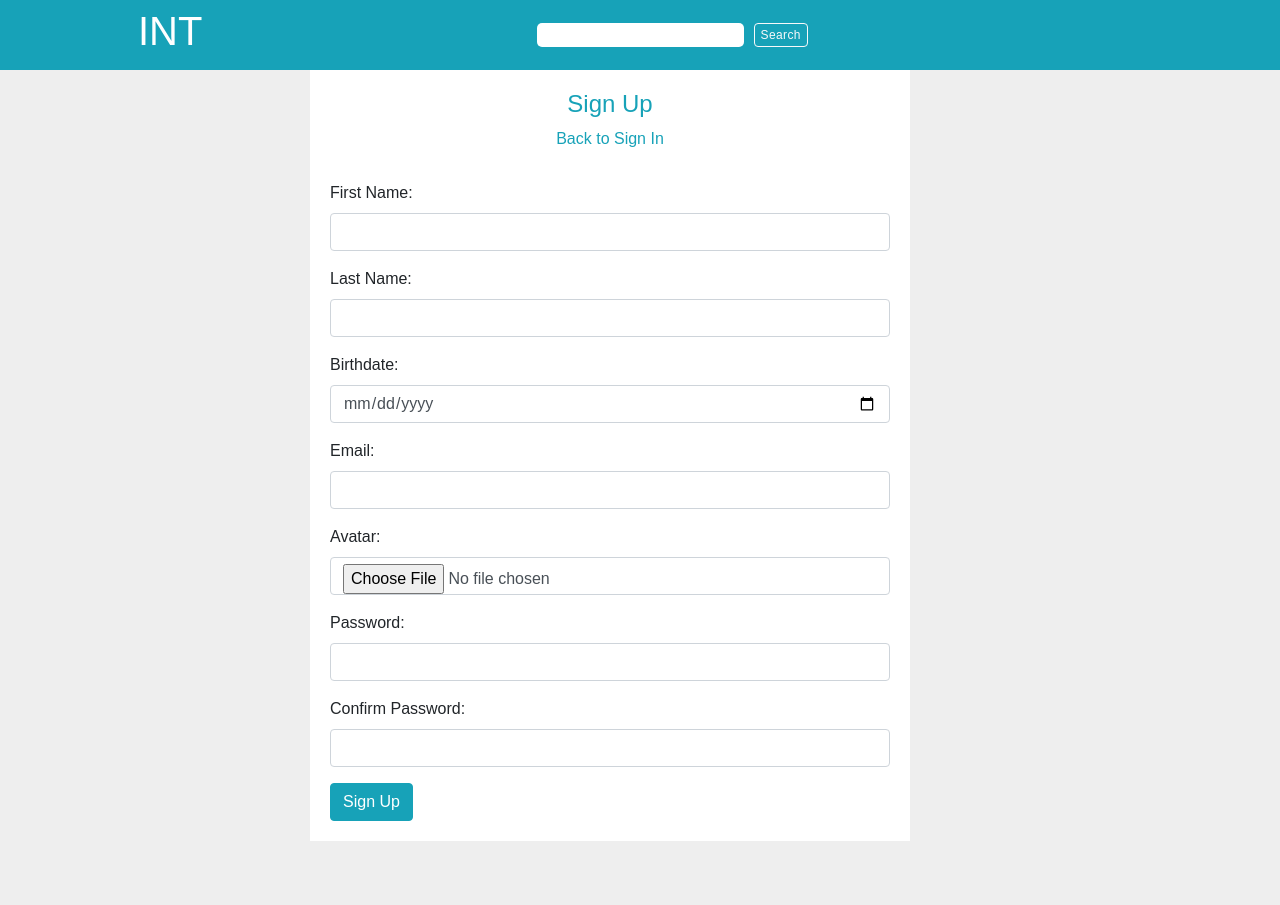
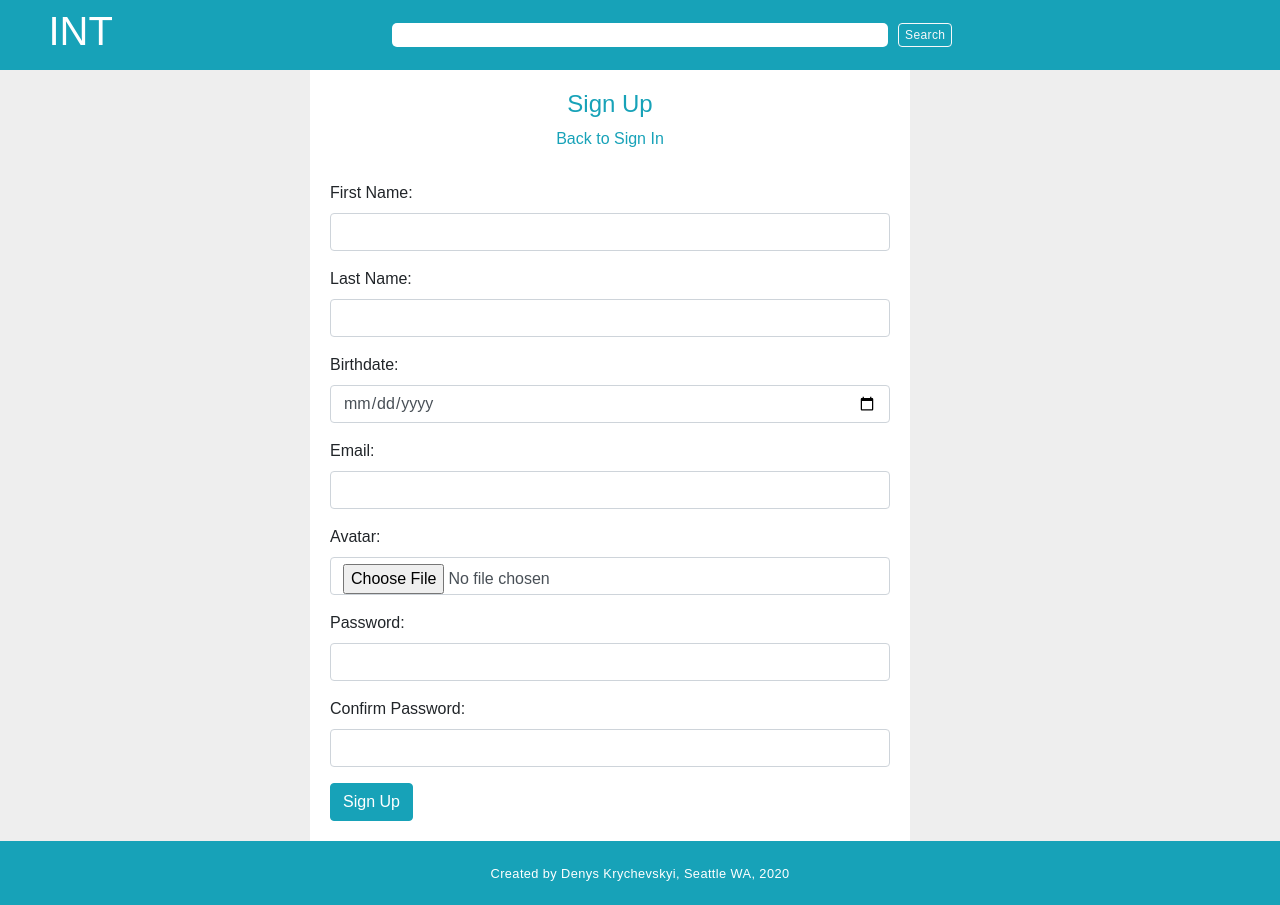
Before and after one commit to Denys1004/iteractive, a Django app: page /register in a window 1280 px wide. Before the commit the page ends 841 px from the top, so only its background shows below. Run offline with Django 3.2, Linux system fonts and the light colour scheme; some libraries are stand-ins or nearby versions.

Commit message:
footer added

```diff
--- a/interactive/app_one/static/css/style.css
+++ b/interactive/app_one/static/css/style.css
@@ -21,7 +21,7 @@
 .outer_container {
   width: 100%;
   height: 100%;
-  min-height: 100vh;
+  min-height: 92vh;
   background-color: #eeeeee;
 }
 
@@ -43,6 +43,7 @@
 #search_bar_container .form_container .search_bar1 {
   outline: none;
   border: none;
+  min-width: 31rem;
   border-radius: 5px;
   margin-right: 10px;
 }
@@ -55,7 +56,7 @@
 }
 
 #search_bar_container #search_bar {
-  width: 80%;
+  width: 94%;
   display: -webkit-box;
   display: -ms-flexbox;
   display: flex;
@@ -98,6 +99,7 @@
   width: 1000px;
   margin: auto;
   padding-left: 100px;
+  min-height: 86vh;
 }
 
 .inner_container .inner {
@@ -194,6 +196,10 @@
   margin-bottom: 0;
   padding: 0;
   font-size: 14px;
+}
+
+.post_container:last-child {
+  margin-bottom: 20px;
 }
 
 .avatar > img {
@@ -297,4 +303,25 @@
   padding: 6px;
   background-color: #93d4de3d;
 }
+
+#footer_container {
+  width: 100%;
+  background-color: #17a2b8;
+  display: -webkit-box;
+  display: -ms-flexbox;
+  display: flex;
+  -webkit-box-align: center;
+      -ms-flex-align: center;
+          align-items: center;
+  -webkit-box-pack: center;
+      -ms-flex-pack: center;
+          justify-content: center;
+  min-height: 8vh;
+  color: white;
+  letter-spacing: 0.4px;
+}
+
+#footer_container a {
+  color: white;
+}
 /*# sourceMappingURL=style.css.map */
--- a/interactive/app_one/static/css/style.scss
+++ b/interactive/app_one/static/css/style.scss
@@ -18,7 +18,7 @@
 .outer_container{
     width: 100%;
     height: 100%;
-    min-height: 100vh;
+    min-height: 92vh;
     background-color: rgb(238, 238, 238);
 }
 
@@ -34,6 +34,7 @@
         .search_bar1{
             outline: none;
             border: none;
+            min-width: 31rem;
             border-radius: 5px;
             margin-right: 10px;
         }
@@ -45,7 +46,7 @@
         }
     }
     #search_bar{
-        width: 80%;
+        width: 94%;
         display: flex;
         align-items: center;
         justify-content: space-between;
@@ -77,6 +78,7 @@
     width: 1000px;
     margin: auto;
     padding-left: 100px;
+    min-height: 86vh;
     .inner{
         display: flex;
         width: 700px;
@@ -160,7 +162,9 @@
         font-size: 14px;
     }
 }
-
+.post_container:last-child{
+    margin-bottom: 20px;
+}
 .avatar > img{
     width: 40px;
     height: 40px;
@@ -249,3 +253,20 @@
     padding: 6px;
     background-color: #93d4de3d;
 }
+
+
+// Footer
+// Search bar container
+#footer_container{
+    width: 100%;
+    background-color: #17a2b8;
+    display: flex;
+    align-items: center;
+    justify-content: center;
+    min-height: 8vh;
+    color: white;
+    letter-spacing: 0.4px;
+    a{
+        color: white;
+    }
+}
--- a/interactive/app_one/templates/dashboard.html
+++ b/interactive/app_one/templates/dashboard.html
@@ -53,6 +53,7 @@
             </div>
         </div>
 
+        {% include 'footer.html' %}
     </div>
 </body>
 </html>
--- /dev/null
+++ b/interactive/app_one/templates/footer.html
@@ -0,0 +1,5 @@
+<div id="footer_container">
+    <div id="footer">
+        <small>Created by <a href="">Denys Krychevskyi</a>, Seattle WA, 2020</small>
+    </div>
+</div>
--- a/interactive/app_one/templates/login.html
+++ b/interactive/app_one/templates/login.html
@@ -47,7 +47,7 @@
 
             </div>
         </div>
-
+    {% include 'footer.html' %}
     </div>
 </body>
 </html>
--- a/interactive/app_one/templates/profile.html
+++ b/interactive/app_one/templates/profile.html
@@ -114,7 +114,7 @@
                 {% include 'sidebar.html' %}
             </div>
         </div>
-
+    {% include 'footer.html' %}
     </div>
 </body>
 </html>
--- a/interactive/app_one/templates/register.html
+++ b/interactive/app_one/templates/register.html
@@ -64,7 +64,7 @@
 
             </div>
         </div>
-
+    {% include 'footer.html' %}
     </div>
 </body>
 </html>
```
Also changed, not shown: interactive/app_one/templates/index.html (deleted, +0 -27 lines), interactive/db.sqlite3, 1 other file.
